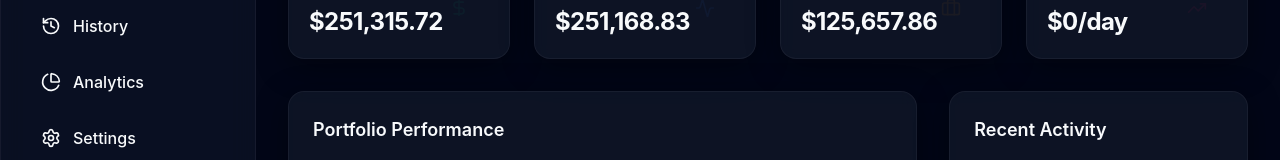
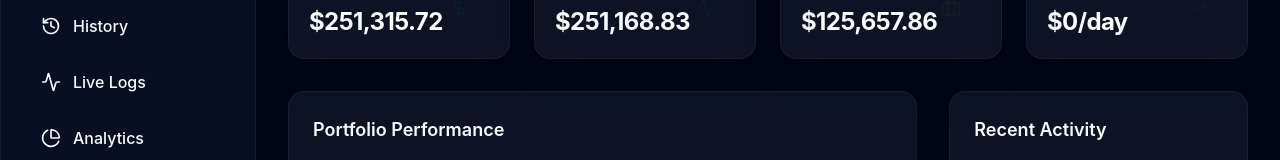
Before and after one commit to SuriyaGB/The-theta-gang, a Next.js app in the folder simple-frontend/: page / in a window 1280 px wide. Shown: the part 207-367 px from the top of the page. Built offline with nearby package versions, Linux system fonts and the light colour scheme.

Commit message:
update live log

```diff
--- a/simple-frontend/src/components/Dashboard.tsx
+++ b/simple-frontend/src/components/Dashboard.tsx
@@ -36,6 +36,7 @@ const Dashboard = () => {
     positions: [],
     history: [],
     performance: [],
+    logs: [],
     source: 'loading'
   });
   const [loading, setLoading] = useState(true);
@@ -50,6 +51,7 @@ const Dashboard = () => {
           positions: json.positions || [],
           history: json.history || [],
           performance: json.performance || [],
+          logs: json.logs || [],
           source: json.source || 'live'
         });
       } catch (err) {
@@ -62,7 +64,7 @@ const Dashboard = () => {
     fetchData();
   }, []);
 
-  const { summary, positions, history, performance } = data;
+  const { summary, positions, history, performance, logs } = data;
   const chartData = performance;
 
   return (
@@ -94,6 +96,12 @@ const Dashboard = () => {
             label="History"
             active={activeTab === 'history'}
             onClick={() => setActiveTab('history')}
+          />
+          <NavItem
+            icon={<Activity size={20} />}
+            label="Live Logs"
+            active={activeTab === 'logs'}
+            onClick={() => setActiveTab('logs')}
           />
           <NavItem
             icon={<PieChartIcon size={20} />}
@@ -288,6 +296,33 @@ const Dashboard = () => {
             </div>
           )}
 
+          {/* Logs View */}
+          {activeTab === 'logs' && (
+            <div className="xl:col-span-3 glass-card rounded-2xl p-6 overflow-hidden">
+              <div className="flex justify-between items-center mb-4">
+                <h2 className="text-lg font-semibold flex items-center gap-2">
+                  <Activity size={20} className="text-emerald-500" />
+                  Live Terminal Output
+                </h2>
+                <div className="text-xs text-muted-foreground bg-secondary px-2 py-1 rounded">
+                  Showing last 50 lines
+                </div>
+              </div>
+              <div className="bg-black/50 rounded-xl p-4 font-mono text-xs md:text-sm overflow-y-auto max-h-[600px] border border-border/50">
+                {logs && logs.length > 0 ? (
+                  logs.map((line: string, i: number) => (
+                    <div key={i} className="py-0.5 border-b border-white/5 last:border-0 text-emerald-500/90 whitespace-pre-wrap">
+                      <span className="text-muted-foreground mr-2 opacity-50">[{i+1}]</span>
+                      {line}
+                    </div>
+                  ))
+                ) : (
+                  <div className="text-muted-foreground italic">No logs available. Make sure the bot is running and logs are enabled.</div>
+                )}
+              </div>
+            </div>
+          )}
+
           {/* Settings View */}
           {activeTab === 'settings' && (
             <div className="xl:col-span-3 glass-card rounded-2xl p-8">
```
Also changed, not shown: 1 other file (tests, documents, lock files or other folders).
